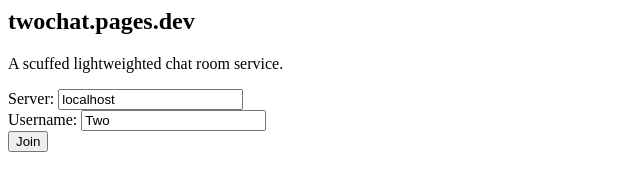
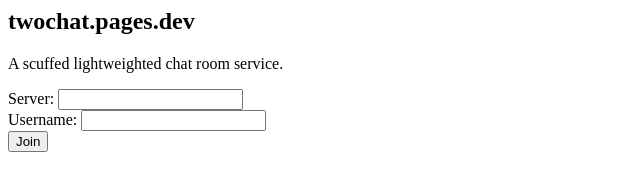
Before and after one commit to real2two/twochat, a plain HTML site: page src/index.html in a window 1280 px wide. Shown: the full height of the page, 0-640 px from the left. Drawn offline with Linux system fonts and the light colour scheme.

Commit message:
Add files via upload

```diff
--- a/src/index.html
+++ b/src/index.html
@@ -21,8 +21,8 @@
             <p>A scuffed lightweighted chat room service.</p>
             <p id="error"></p>
             <p>
-                Server: <input id="server" value="localhost"><br>
-                Username: <input id="username" value="Two"><br>
+                Server: <input id="server"><br>
+                Username: <input id="username"><br>
                 <button onclick="joinServer()">Join</button>
             </p>
         </div>
```
